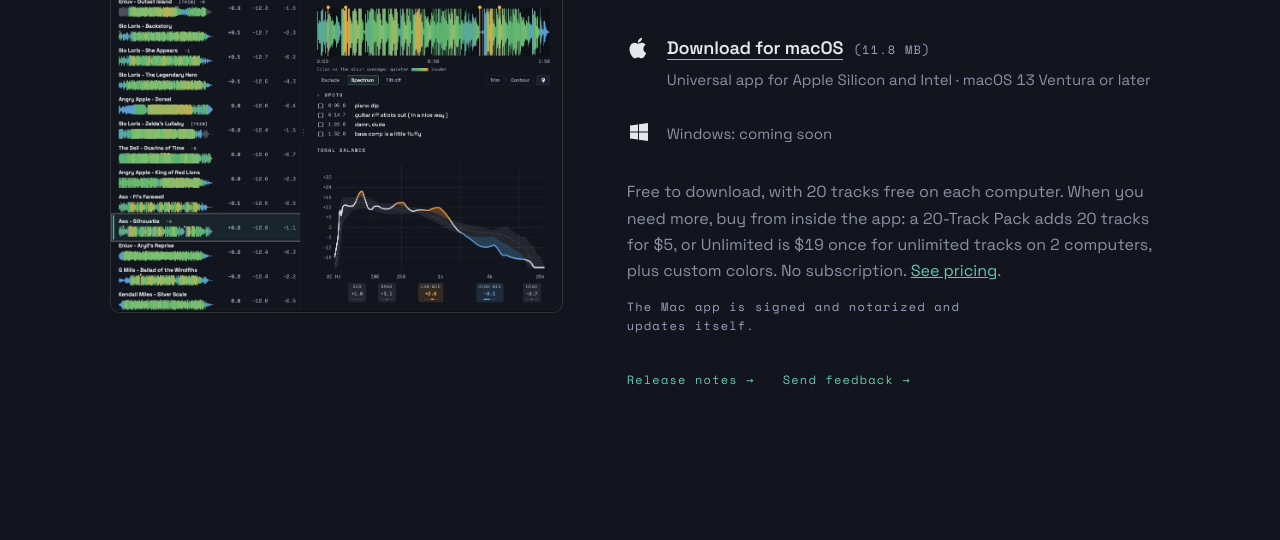
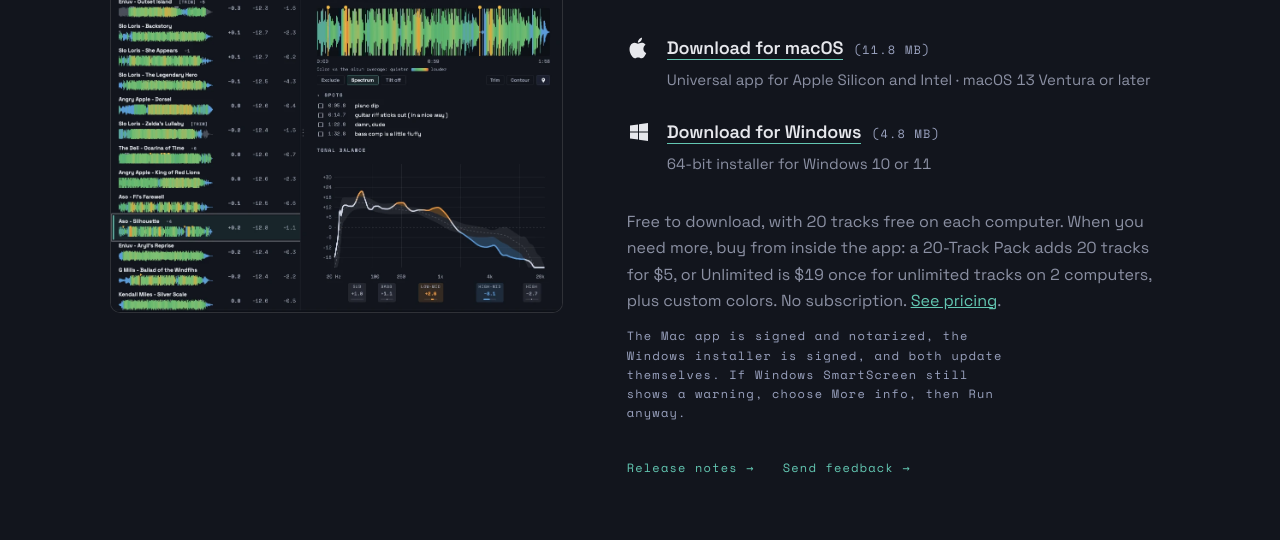
Before and after one commit to soundovision/hotspotter, a plain HTML site: page download.html in a window 1280 px wide. Shown: the part 260-800 px from the top of the page. Drawn offline with Linux system fonts and the light colour scheme; no server answers.

Commit message:
site: Windows 1.0.0 download (from hot-spotter main @ 8f02fd9)

```diff
--- a/download.html
+++ b/download.html
@@ -4,7 +4,7 @@
 <meta charset="utf-8">
 <meta name="viewport" content="width=device-width, initial-scale=1">
 <title>Download Hot Spotter | Album Loudness Meter for Mac</title>
-<meta name="description" content="Download Hot Spotter, the album loudness meter for producers: macOS 13+ (signed and notarized). Windows is coming soon. Scan 20 tracks free, then add 20 more for $5 or go Unlimited for $19 once.">
+<meta name="description" content="Download Hot Spotter, the album loudness meter for producers: macOS 13+ (signed and notarized) and Windows 10 or 11. Scan 20 tracks free, then add 20 more for $5 or go Unlimited for $19 once.">
 <link rel="canonical" href="https://hotspotter.studio/download.html">
 <meta name="theme-color" content="#12151d">
 <link rel="icon" href="/favicon.ico" sizes="32x32">
@@ -13,7 +13,7 @@
 <meta property="og:type" content="website">
 <meta property="og:site_name" content="Hot Spotter">
 <meta property="og:title" content="Download Hot Spotter | Album Loudness Meter">
-<meta property="og:description" content="macOS 13+. Windows is coming soon. Scan 20 tracks for free, then add 20 more for $5 or go Unlimited for $19 once. No subscription.">
+<meta property="og:description" content="macOS 13+ and Windows 10 or 11. Scan 20 tracks for free, then add 20 more for $5 or go Unlimited for $19 once. No subscription.">
 <meta property="og:url" content="https://hotspotter.studio/download.html">
 <meta property="og:image" content="https://hotspotter.studio/img/og-image.png">
 <meta property="og:image:width" content="1200">
@@ -66,16 +66,18 @@
             <p class="dl-sub">Universal app for Apple Silicon and Intel · macOS 13 Ventura or later</p>
           </div>
         </li>
-        <li class="dl-row">
+        <li class="dl-row" data-asset="_x64-setup.exe">
           <svg class="dl-os" viewBox="0 0 24 24" aria-hidden="true"><path fill="currentColor" d="M3 5.5 11 4.4v7.2H3V5.5zm9-1.3L21 3v8.6h-9V4.2zM3 12.4h8v7.2L3 18.5v-6.1zm9 0h9V21l-9-1.3v-7.3z"/></svg>
           <div>
-            <p class="dl-sub">Windows: coming soon</p>
+            <a class="dl-link" href="https://github.com/soundovision/hotspotter/releases/download/v1.0.0/HotSpotter_1.0.0_x64-setup.exe" rel="noopener">Download for Windows</a>
+            <span class="dl-size micro">(<span data-rel="size">4.8 MB</span>)</span>
+            <p class="dl-sub">64-bit installer for Windows 10 or 11</p>
           </div>
         </li>
       </ul>
 
       <p class="dl-fine">Free to download, with 20 tracks free on each computer. When you need more, buy from inside the app: a 20-Track Pack adds 20 tracks for $5, or Unlimited is $19 once for unlimited tracks on 2 computers, plus custom colors. No subscription. <a href="./#pricing">See pricing</a>.</p>
-      <p class="dl-fine micro fine">The Mac app is signed and notarized and updates itself.</p>
+      <p class="dl-fine micro fine">The Mac app is signed and notarized, the Windows installer is signed, and both update themselves. If Windows SmartScreen still shows a warning, choose More info, then Run anyway.</p>
       <p class="cta-row">
         <a class="ghost micro" href="releases.html">Release notes →</a>
         <a class="ghost micro" href="mailto:support@hotspotter.studio">Send feedback →</a>
```
Also changed, not shown: index.html (+4 -4 lines).
